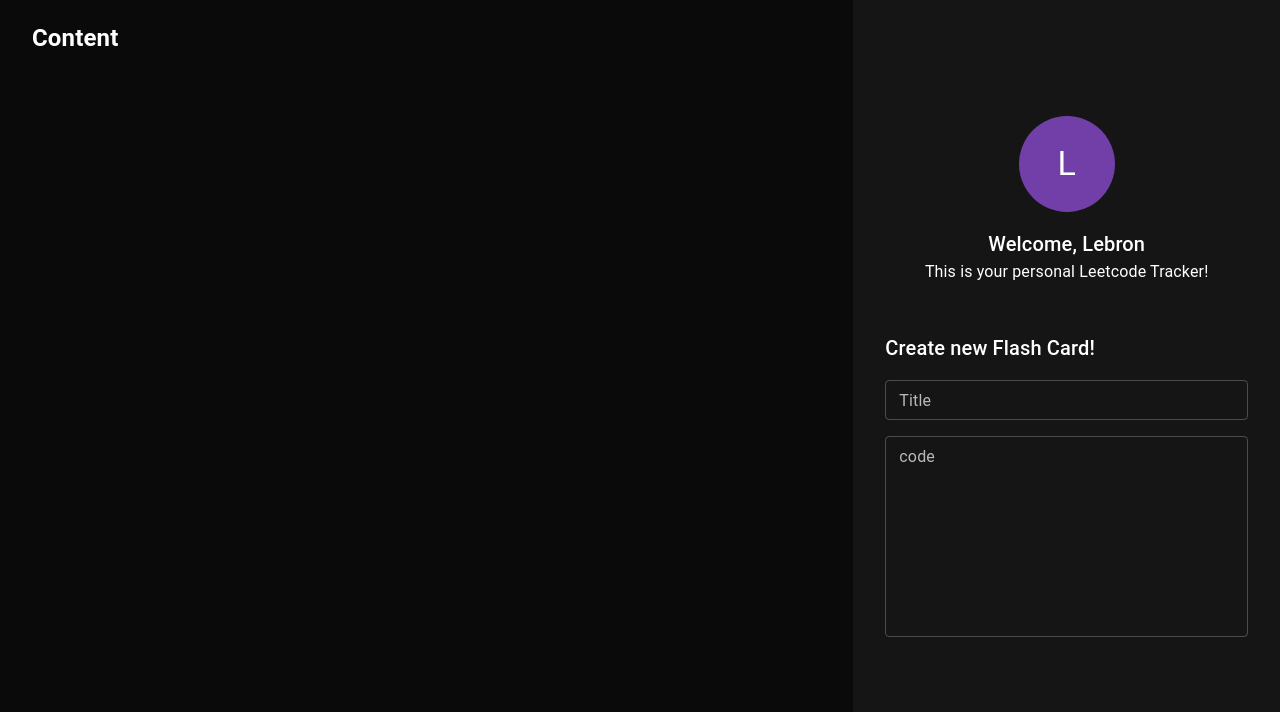
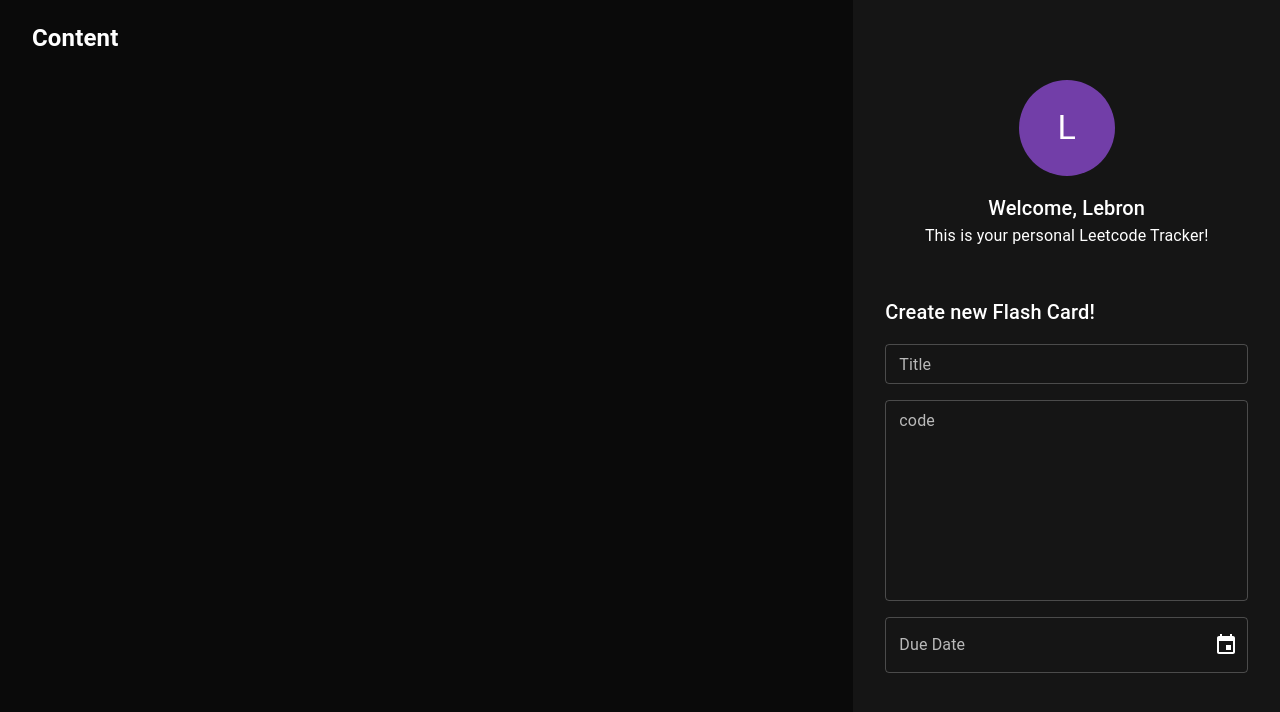
Before and after one commit to minugrammer0725/AlgoTrack, a React (Vite) app: page / in a window 1280 px wide. Shown: the top 712 px of the page. Built offline with nearby package versions, Linux system fonts and the light colour scheme.

Commit message:
due date form

```diff
--- a/src/components/form/AddForm.tsx
+++ b/src/components/form/AddForm.tsx
@@ -1,8 +1,15 @@
-import { FC, ReactElement} from 'react';
+import { useState, FC, ReactElement} from 'react';
 
 import { Box, Typography, Stack, TextField } from '@mui/material';
+import { LocalizationProvider } from '@mui/x-date-pickers';
+import { AdapterDateFns } from '@mui/x-date-pickers/AdapterDateFns';
+import { DesktopDatePicker } from '@mui/x-date-pickers/DesktopDatePicker';
+
 
 const AddForm: FC = (): ReactElement => {
+  // const [title, setTitle] = useState<string>('');
+  // const [code, setCode] = useState<string>('');
+  const [date, setDate] = useState<Date|null>(null);
   return (
     <Box display='flex' flexDirection={'column'} alignItems='flex-start'
       width={'100%'} px={4} my={6}>
@@ -14,11 +21,17 @@ const AddForm: FC = (): ReactElement => {
           variant='outlined' size='small' fullWidth
           onChange={(e) => console.log(e.target.value)}/>
         {/* Category  */}
+
         {/* Code  */}
         <TextField id='code' name='code' label='code' placeholder='Your Code Here'
           variant='outlined' size='small' multiline rows={8} fullWidth
           onChange={(e) => console.log(e.target.value)}/>
         {/* Due Date  */}
+        <LocalizationProvider dateAdapter={AdapterDateFns}>
+          <DesktopDatePicker renderInput={(params) => (<TextField {...params}/>)}
+            value={date} label='Due Date' inputFormat='mm/dd/yyyy'
+            onChange={(newDate) => setDate(newDate)} />
+        </LocalizationProvider>
         {/* Status  */}
         {/* Priority  */}
       </Stack>
```
